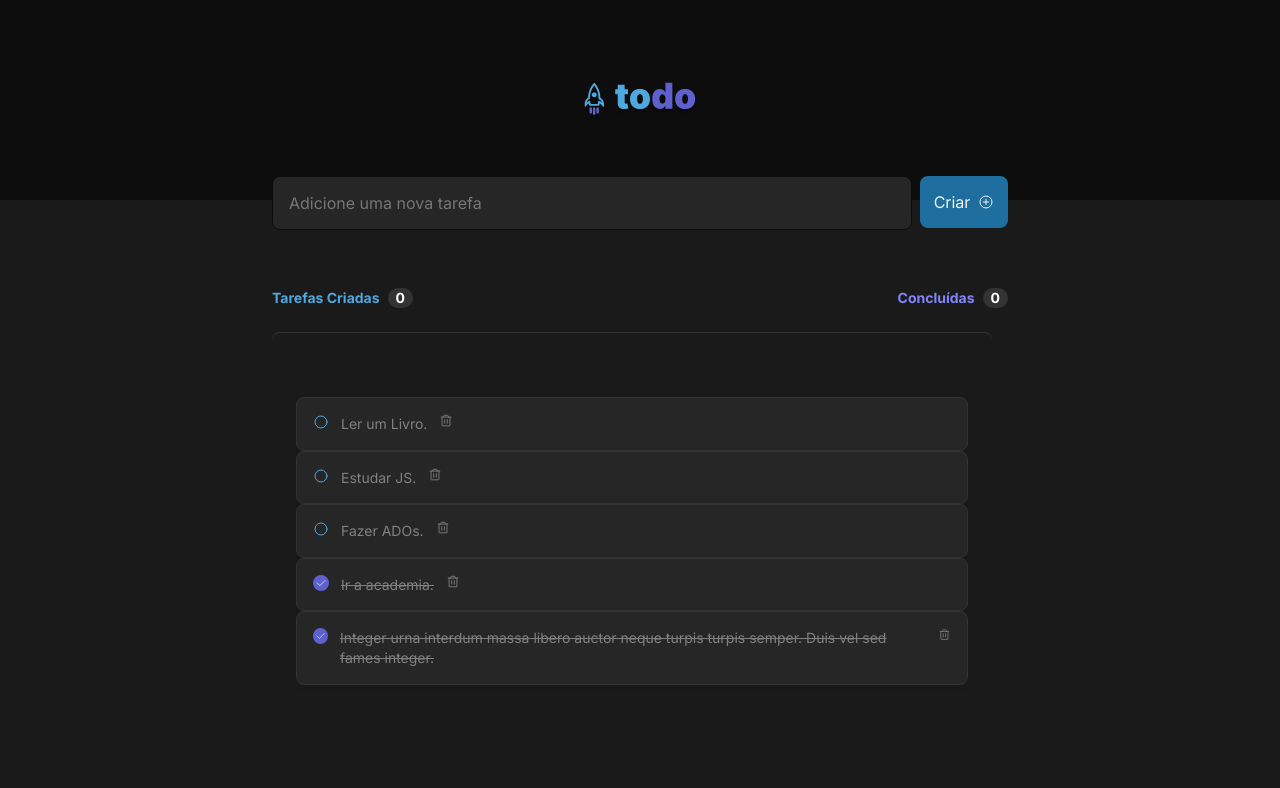
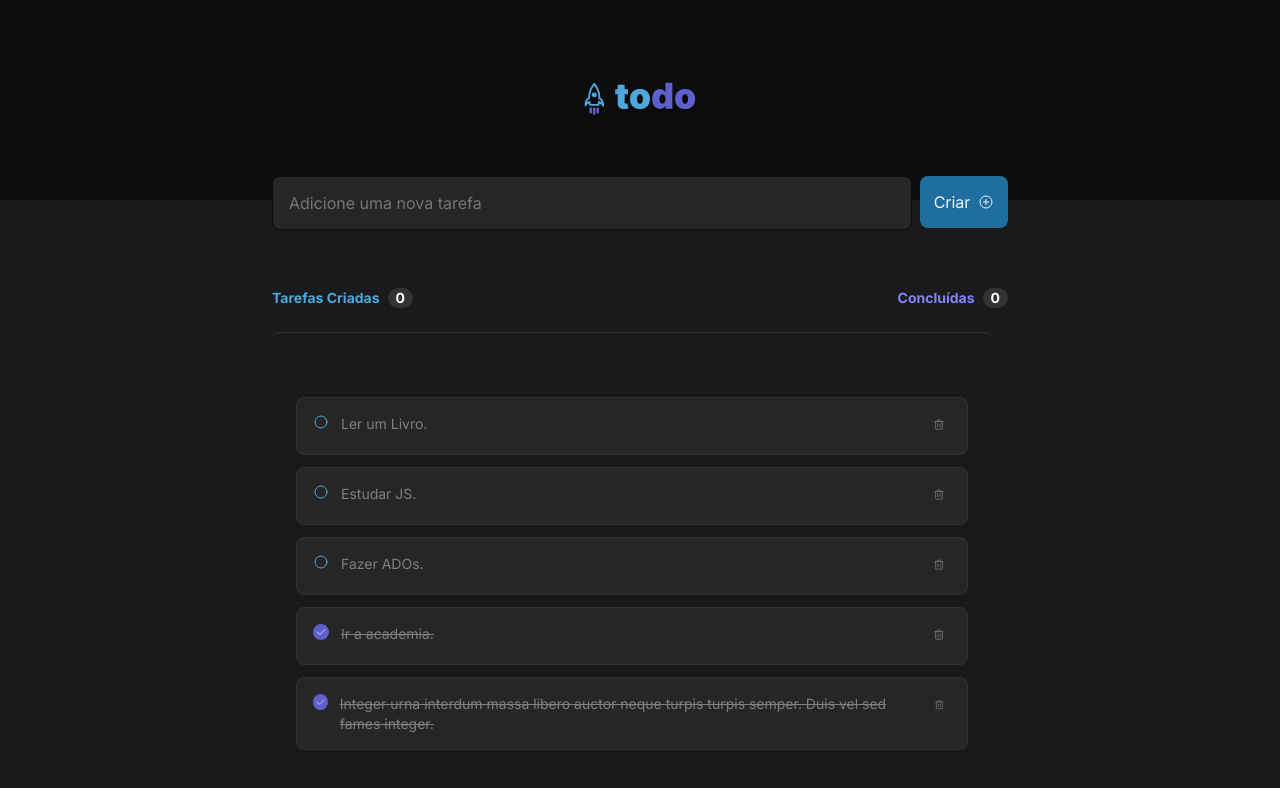
Before and after one commit to Ndrake337/RocketSeat_ToDos_Site, a React (Vite) app: page / in a window 1280 px wide. Shown: the top 788 px of the page. Built offline with nearby package versions, Linux system fonts and the light colour scheme.

Commit message:
Alinhando delete button e estilizando

```diff
--- a/src/components/Task.module.css
+++ b/src/components/Task.module.css
@@ -9,7 +9,8 @@
     width: 100%;
     border: 1px solid var(--gray-400);
     box-shadow: 0px 2px 8px rgba(0, 0, 0, 0.06);
-    }
+    margin-bottom: 0.75rem;
+}
 
 .TaskContainer p{
     font-weight: 400;
@@ -45,3 +46,20 @@
     border: 2px solid var(--purple-dark);
     font-weight: bold;
 }
+.TrashWrapper {
+    display: flex;
+    align-items: flex-end;
+    width: 1.5rem;
+    height: 1.5rem;
+    margin-left: auto;
+    color: var(--gray-300);
+    padding: 0.375rem;
+    overflow: hidden;
+}
+
+.TrashWrapper:hover {
+    color: var(--danger);
+    background-color: var(--gray-400);
+    border-radius: 0.25rem ;
+    box-shadow: 0px 4px 4px rgba(0, 0, 0, 0.25);
+}
--- a/src/components/Task.tsx
+++ b/src/components/Task.tsx
@@ -21,7 +21,7 @@ export function Task({status, task} : iTask) {
         <div className={styles.TaskContainer}>
             {taskStatus === false ? <Circle className={styles.Todo} onClick={changeTaskStatus}/> : <Check className={styles.Done} onClick={changeTaskStatus}/>}
             <p className={taskStatus === false ? styles.ToBeDone : styles.Completed }>{task}</p>
-            <Trash size={14} />
+            <div className={styles.TrashWrapper}><Trash size={14} /></div>
         </div>
     )
 }
```
